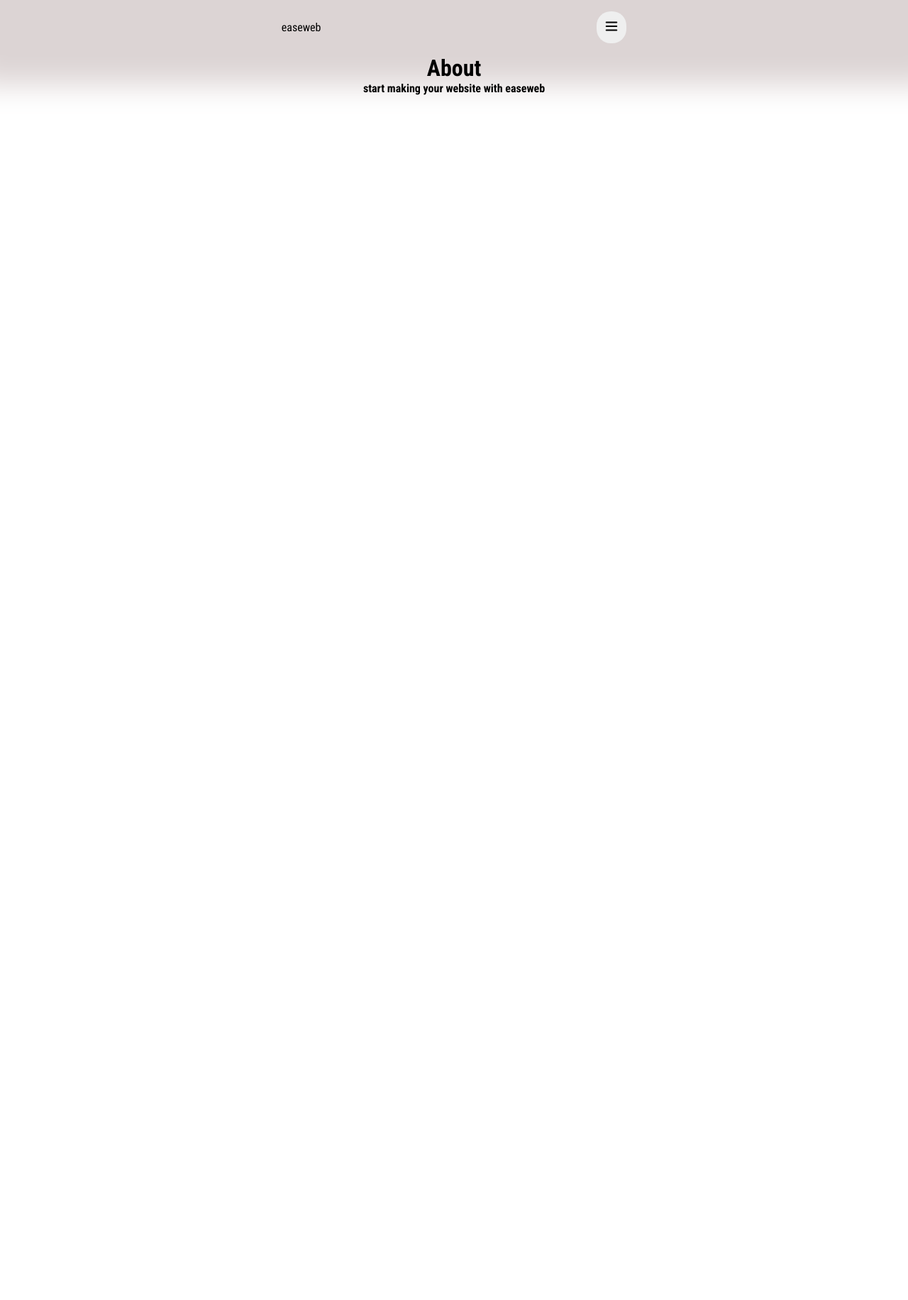
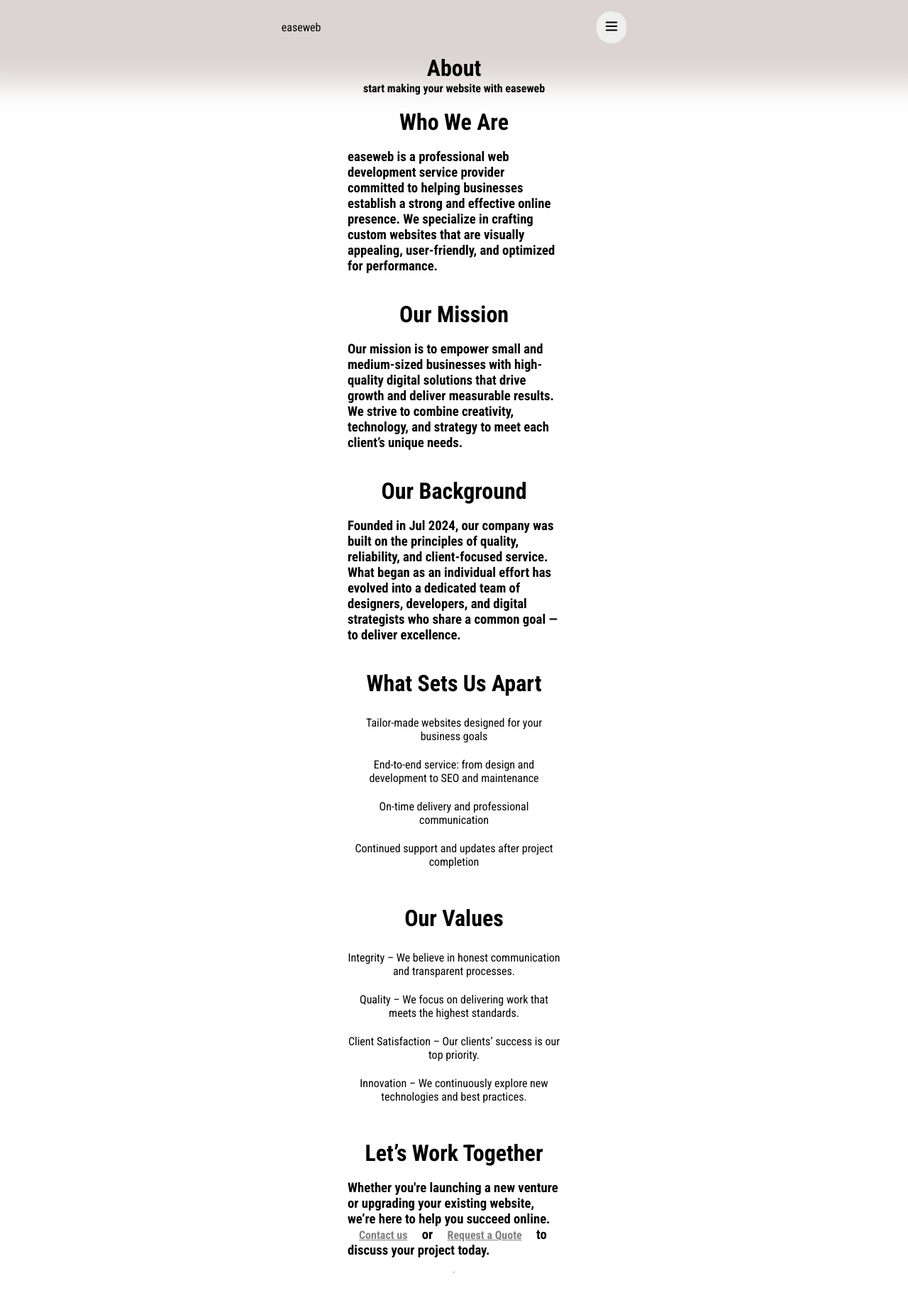
Before and after one commit to nik-89hil/easeweb, a React (Vite) app: page /about in a window 1280 px wide. Shown: the whole page at 71% size. Before the commit the page ends 800 px from the top, so only its background shows below. Built offline with nearby package versions, Linux system fonts and the light colour scheme.

Commit message:
about section

```diff
--- a/src/components/About.jsx
+++ b/src/components/About.jsx
@@ -1,5 +1,7 @@
 import React from 'react'
 import {motion} from "framer-motion"
+import {Link} from "react-router-dom"
+
 
 export const About = () => {
   return (
@@ -30,6 +32,137 @@ export const About = () => {
             }}
 
             >start making your website with easeweb</motion.h4>
+            <br />
+            <h1>Who We Are</h1>
+            <br />
+            <motion.h3 className='aboutCont'
+
+            initial={{
+              opacity:.2,
+              y:50
+            }}
+
+            whileInView={{
+              opacity:1,
+              y:0
+            }}
+
+            transition={{
+              duration:2
+            }}
+
+
+            >
+              easeweb is a professional web development service provider committed to helping businesses establish a strong and effective online presence. We specialize in crafting custom websites that are visually appealing, user-friendly, and optimized for performance.
+            </motion.h3>
+            <br />
+            <br />
+            <h1>
+              Our Mission
+            </h1>
+            <br />
+            <motion.h3 className='aboutCont'
+
+            initial={{
+              opacity:.2,
+              y:50
+            }}
+
+            whileInView={{
+              opacity:1,
+              y:0
+            }}
+
+            transition={{
+              duration:2
+            }}
+
+
+            >
+              Our mission is to empower small and medium-sized businesses with high-quality digital solutions that drive growth and deliver measurable results. We strive to combine creativity, technology, and strategy to meet each client’s unique needs.
+            </motion.h3>
+            <br />
+            <br />
+            <h1>Our Background</h1>
+            <br />
+            <motion.h3 className='aboutCont'
+
+            initial={{
+              opacity:.2,
+              y:50
+            }}
+
+            whileInView={{
+              opacity:1,
+              y:0
+            }}
+
+            transition={{
+              duration:2
+            }}
+
+
+            >Founded in Jul 2024, our company was built on the principles of quality, reliability, and client-focused service. What began as an individual effort has evolved into a dedicated team of designers, developers, and digital strategists who share a common goal — to deliver excellence.</motion.h3>
+            <br />
+            <br />
+            <h1>What Sets Us Apart</h1>
+            <br />
+            <ul>
+              <li>Tailor-made websites designed for your business goals</li>
+              <li>
+                End-to-end service: from design and development to SEO and maintenance
+              </li>
+              <li>
+                On-time delivery and professional communication
+              </li>
+              <li>
+                Continued support and updates after project completion
+              </li>
+            </ul>
+            <br />
+            <br />
+            <h1>Our Values</h1>
+            <br />
+            <ul>
+              <li>Integrity – We believe in honest communication and transparent processes.</li>
+              <li>
+                Quality – We focus on delivering work that meets the highest standards.
+              </li>
+              <li>
+                Client Satisfaction – Our clients’ success is our top priority.
+              </li>
+              <li>
+                Innovation – We continuously explore new technologies and best practices.
+              </li>
+
+
+            </ul>
+            <br />
+            <br />
+            <h1>Let’s Work Together</h1>
+            <br />
+            <motion.h3 className='aboutCont'
+            initial={{
+              opacity:.2,
+              y:50
+            }}
+
+            whileInView={{
+              opacity:1,
+              y:0
+            }}
+
+            transition={{
+              duration:2
+            }}
+            >
+              Whether you're launching a new venture or upgrading your existing website, we’re here to help you succeed online. <Link to="/contact" className='texlink'>Contact us</Link> or <Link to="/quote" className='texlink'>Request a Quote</Link> to discuss your project today.
+            </motion.h3>
+            <br />
+            <hr />
+            <br />
+            <br />
+
     </div>
 
     </>
--- a/src/index.css
+++ b/src/index.css
@@ -33,7 +33,7 @@
 }
 
 .cover{
-    width: 95%;
+    width: 650px;
     height: 60vh;
     border-radius: 15px;
     display: block;
@@ -47,6 +47,11 @@
     display: flex;
     justify-content: space-evenly;
     align-items: center;
+    flex-wrap: wrap;
+}
+
+.createBox div{
+    margin-top:1vh ;
 }
 
 .createBox img{
@@ -58,3 +63,15 @@
 .tex{
     width: 300px;
 }
+
+.aboutCont{
+    width: 300px;
+    text-align: left;
+    margin: auto;
+}
+
+.texlink{
+    color: grey;
+    font-weight: 700;
+    text-decoration: underline;
+}
--- a/src/screen/Home.jsx
+++ b/src/screen/Home.jsx
@@ -2,7 +2,7 @@ import React from 'react'
 import { Navbar } from "../components/Navbar.jsx"
 import { Link } from "react-router-dom"
 import { motion } from "framer-motion"
-import Front from "../assets/front.png"
+import Front from "../assets/fonts.png"
 import { About } from "../components/About.jsx"
 import canva from "../assets/canva.png"
 import figma from "../assets/figma.png"
@@ -52,6 +52,11 @@ export const Home = () => {
         </p>
         <h1>Simple & Complex Designs</h1>
         <motion.h4
+
+          style={{
+            textAlign:"center"
+          }}
+
           initial={{
             y: 20,
             opacity: 0
@@ -77,12 +82,14 @@ export const Home = () => {
               initial={{
                 rotate: "-30deg",
                 x: -100,
-                scale: 1
+                scale: 1,
+                opacity:0
               }}
 
               whileInView={{
                 rotate: "0deg",
-                x: 0
+                x: 0,
+                opacity:1
               }}
 
               whileHover={{
@@ -134,12 +141,14 @@ export const Home = () => {
 
               initial={{
                 rotate: "30deg",
-                x: 100
+                x: 100,
+                opacity:0
               }}
 
               whileInView={{
                 rotate: "0deg",
-                x: 0
+                x: 0,
+                opacity:1
               }}
 
               whileHover={{
```
Also changed, not shown: src/assets/fonts.png (added).
